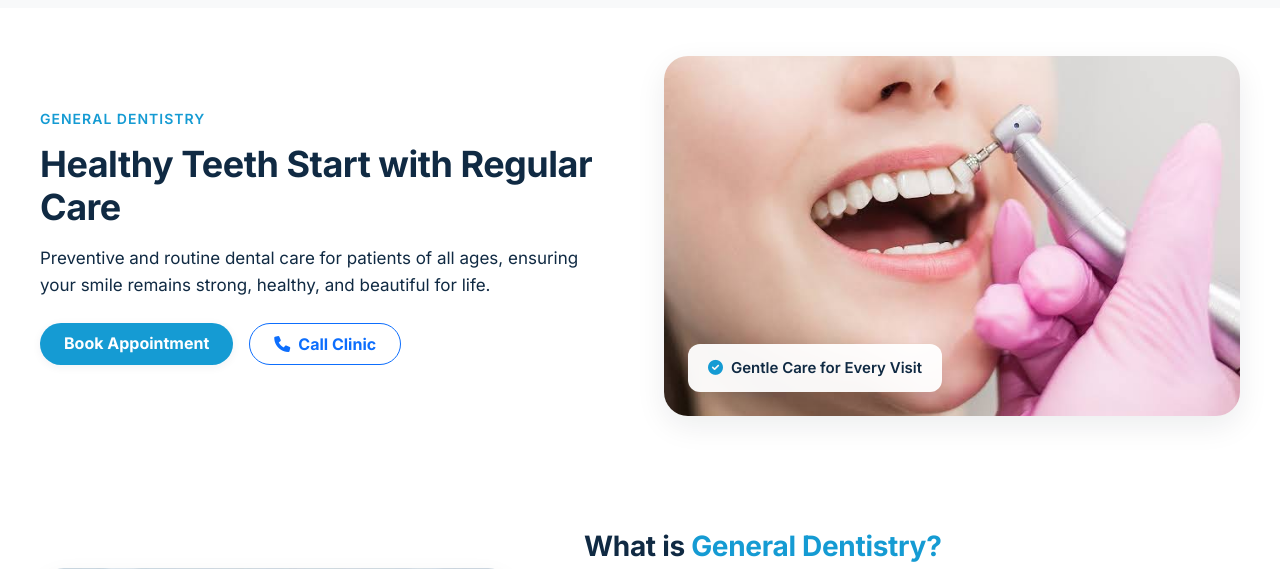
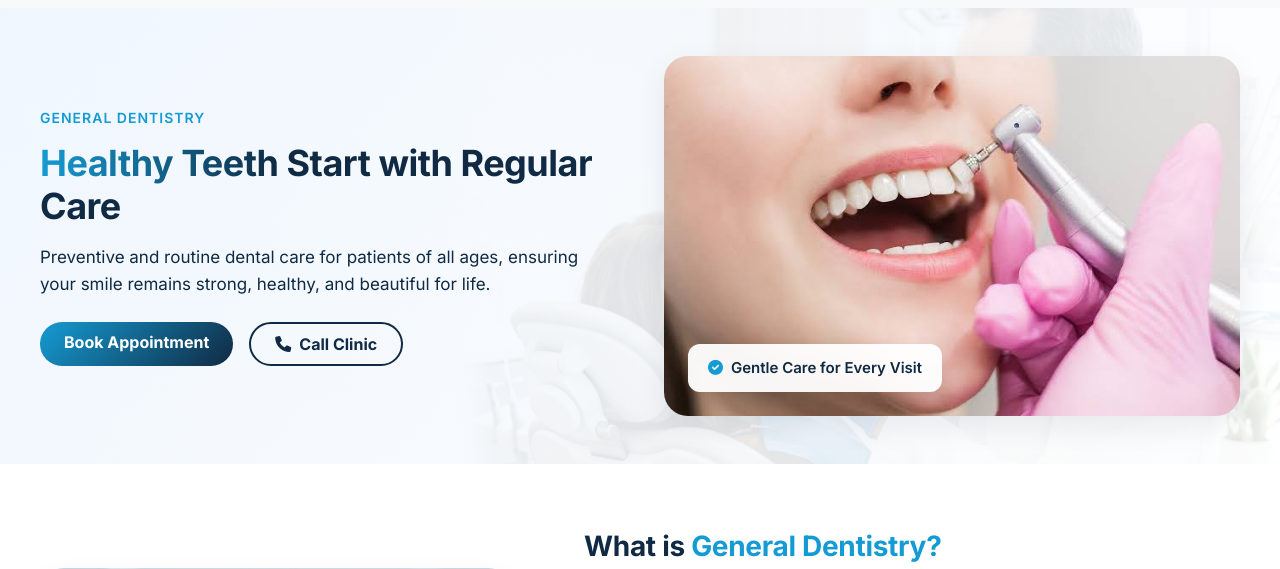
Before and after one commit to gangasagar12/carefirst-dental-clinic, a Django app: page /treatments/general-dentistry/ in a window 1280 px wide. Shown: the part 167-736 px from the top of the page. Run offline with Django 5.2, Linux system fonts and the light colour scheme.

Commit message:
Fix: Enhance hero section styling and text highlighting

```diff
--- a/static/css/general-dentistry.css
+++ b/static/css/general-dentistry.css
@@ -53,7 +53,14 @@ h3, .gd-h3 {
 
 /* Highlighted Text */
 .gd-highlight {
-    color: var(--primary-blue);
+    color: var(--primary-blue) !important;
+}
+
+.gd-highlight-gradient {
+    background: linear-gradient(90deg, var(--primary-blue) 0%, var(--navy) 100%);
+    -webkit-background-clip: text;
+    -webkit-text-fill-color: transparent;
+    background-clip: text;
 }
 
 .gd-subtitle {
@@ -70,6 +77,30 @@ h3, .gd-h3 {
     color: var(--primary-blue);
     margin-bottom: 12px;
     display: inline-block;
+}
+
+/* ── Buttons ────────────────────────────────────────────── */
+.btn-gd-primary {
+    background: linear-gradient(135deg, var(--primary-blue), var(--navy));
+    color: #fff;
+    border: none;
+    transition: all 0.3s ease;
+}
+.btn-gd-primary:hover {
+    transform: translateY(-2px);
+    box-shadow: 0 8px 20px rgba(21, 155, 211, 0.3);
+    color: #fff;
+}
+
+.btn-gd-outline {
+    background: transparent;
+    color: var(--navy);
+    border: 2px solid var(--navy);
+    transition: all 0.3s ease;
+}
+.btn-gd-outline:hover {
+    background: var(--navy);
+    color: #fff;
 }
 
 /* ── 2. Compact Hero Section ────────────────────────────── */
--- a/templates/treatments/general_dentistry.html
+++ b/templates/treatments/general_dentistry.html
@@ -4,7 +4,7 @@
 {% block title %}General Dentistry | CareFirst Dental Clinic{% endblock %}
 
 {% block extra_css %}
-<link rel="stylesheet" href="{% static 'css/general-dentistry.css' %}?v=2">
+<link rel="stylesheet" href="{% static 'css/general-dentistry.css' %}?v=3">
 {% endblock %}
 
 {% block content %}
@@ -23,16 +23,16 @@
 </div>
 
 <!-- 2. Compact Hero Section -->
-<section class="gd-hero">
+<section class="gd-hero" style="background: linear-gradient(135deg, rgba(240, 247, 255, 0.9) 0%, rgba(255, 255, 255, 0.9) 100%), url('{% static 'serices-image/hero_bg.png' %}'); background-size: cover; background-position: center;">
     <div class="gd-container px-3 px-lg-0">
         <div class="row align-items-center g-5">
             <div class="col-lg-6">
                 <span class="gd-label">General Dentistry</span>
-                <h1 class="gd-h1">Healthy Teeth Start with Regular Care</h1>
+                <h1 class="gd-h1"><span class="gd-highlight-gradient">Healthy Teeth</span> Start with Regular Care</h1>
                 <p class="gd-subtitle">Preventive and routine dental care for patients of all ages, ensuring your smile remains strong, healthy, and beautiful for life.</p>
                 <div class="d-flex gap-3 mt-4">
-                    <a href="{% url 'appointment' %}" class="btn btn-primary rounded-pill px-4 py-2 fw-bold">Book Appointment</a>
-                    <a href="tel:+9779807464136" class="btn btn-outline-primary rounded-pill px-4 py-2 fw-bold d-flex align-items-center gap-2">
+                    <a href="{% url 'appointment' %}" class="btn btn-gd-primary rounded-pill px-4 py-2 fw-bold">Book Appointment</a>
+                    <a href="tel:+9779807464136" class="btn btn-gd-outline rounded-pill px-4 py-2 fw-bold d-flex align-items-center gap-2">
                         <i class="fa-solid fa-phone"></i> Call Clinic
                     </a>
                 </div>
@@ -100,7 +100,7 @@
 </section>
 
 <!-- 5. Who Should Visit? -->
-<section class="gd-section">
+<section class="gd-section bg-light">
     <div class="gd-container px-3 px-lg-0">
         <h2 class="gd-h2 mb-4">Who Should Visit?</h2>
         <div class="row g-4">
@@ -297,7 +297,7 @@
 </section>
 
 <!-- 10. Treatment Charges (DYNAMIC SECTION) -->
-<section class="gd-section">
+<section class="gd-section bg-light">
     <div class="gd-container px-3 px-lg-0">
         <h2 class="gd-h2 mb-4">General Dentistry Treatment <span class="gd-highlight">Charges</span></h2>
 
```
